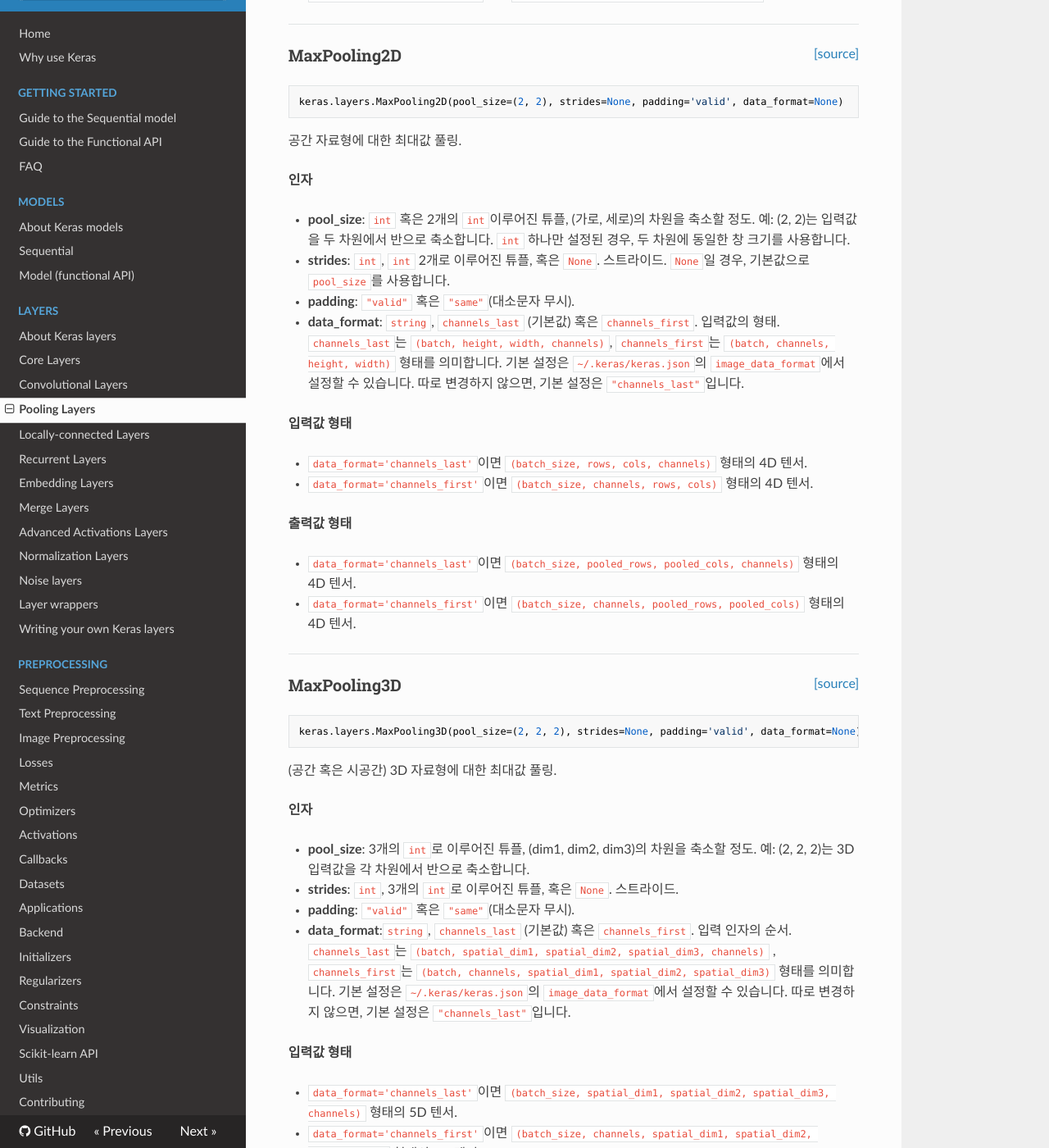
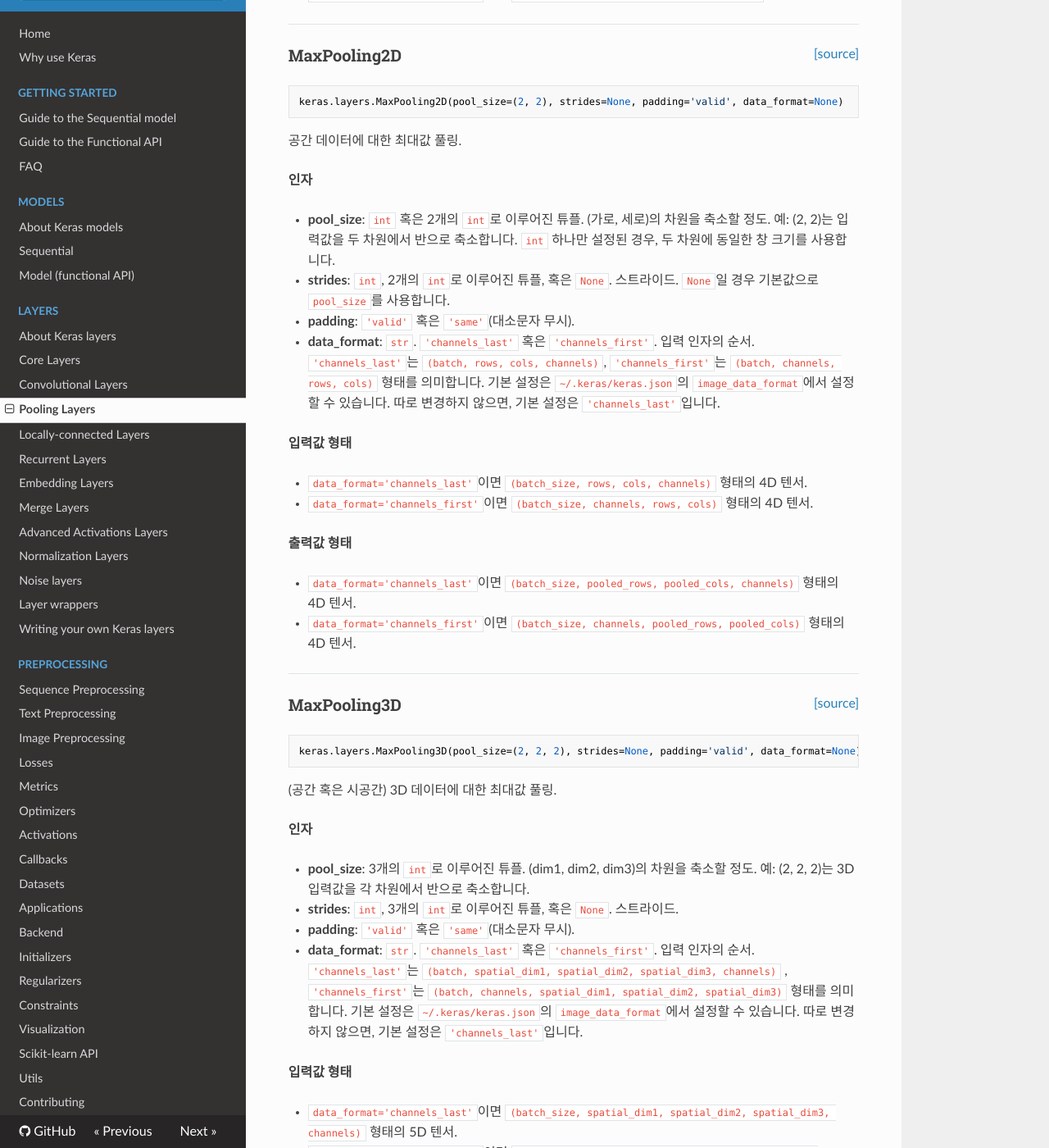
Before and after one commit to keras-team/keras-docs-ko, an MkDocs documentation site: the page built from sources/layers/pooling.md, in a window 1280 px wide and 1400 px high, scrolled down 714 px. Shown: the whole window at 82% size. Built offline with MkDocs 1.6.1, drawn with Linux system fonts in a browser that asks for light colours; nearby versions of some CDN libraries; some of the changed text lies outside the part shown.

Commit message:
Update pooling.md

````diff
--- a/sources/layers/pooling.md
+++ b/sources/layers/pooling.md
@@ -5,21 +5,20 @@
 keras.layers.MaxPooling1D(pool_size=2, strides=None, padding='valid', data_format='channels_last')
 ```
 
-시계열 자료형에 대한 최대값 풀링<sub>max pooling</sub>.
+시계열 데이터에 대한 최대값 풀링<sub>max pooling</sub>.
 
 __인자__
 
-- __pool_size__: `int`, 최대값 풀링 창<sub>window</sub>의 크기.
-- __strides__: `int`, 혹은 `None`. 차원을 축소할 정도.
+- __pool_size__: `int`. 최대값 풀링 창<sub>window</sub>의 크기.
+- __strides__: `int` 혹은 `None`. 차원을 축소할 정도.
     예: 2는 입력 값을 반으로 줄입니다.
     `None`일 경우, 기본값으로 `pool_size`을 사용합니다.
-- __padding__: `"valid"` 또는 `"same"`(대소문자 무시).
-- __data_format__: `string`,
-    `channels_last`(기본값) 혹은 `channels_first`.
+- __padding__: `str`. `'valid'` 또는 `'same'`(대소문자 무시).
+- __data_format__: `str`. `'channels_last'`(기본값) 혹은 `'channels_first'`.
     입력 인자의 순서.
-    `channels_last`는 `(batch, steps, features)`, `channels_first`는 `(batch, features, steps)` 형태를 의미합니다.
+    `'channels_last'`는 `(batch, steps, features)`, `'channels_first'`는 `(batch, features, steps)` 형태를 의미합니다.
 
-__입력값<sub>input</sub> 형태__
+__입력값 형태__
 
 - `data_format='channels_last'`이면
     `(batch_size, steps, features)`
@@ -46,25 +45,25 @@ __출력값<sub>output</sub> 형태__
 keras.layers.MaxPooling2D(pool_size=(2, 2), strides=None, padding='valid', data_format=None)
 ```
 
-공간 자료형에 대한 최대값 풀링.
+공간 데이터에 대한 최대값 풀링.
 
 __인자__
 
-- __pool_size__: `int` 혹은 2개의 `int`이루어진 튜플,
+- __pool_size__: `int` 혹은 2개의 `int`로 이루어진 튜플.
     (가로, 세로)의 차원을 축소할 정도.
     예: (2, 2)는 입력값을 두 차원에서 반으로 축소합니다.
     `int` 하나만 설정된 경우, 두 차원에 동일한 창 크기를 사용합니다.
-- __strides__: `int`, `int` 2개로 이루어진 튜플, 혹은 `None`. 스트라이드.
-    `None`일 경우, 기본값으로 `pool_size`를 사용합니다.
-- __padding__: `"valid"` 혹은 `"same"`(대소문자 무시).
-- __data_format__: `string`,
-    `channels_last` (기본값) 혹은 `channels_first`.
-    입력값의 형태.
-    `channels_last`는 `(batch, height, width, channels)`, `channels_first`는
-    `(batch, channels, height, width)` 형태를 의미합니다.
+- __strides__: `int`, 2개의 `int`로 이루어진 튜플, 혹은 `None`. 스트라이드.
+    `None`일 경우 기본값으로 `pool_size`를 사용합니다.
+- __padding__: `'valid'` 혹은 `'same'`(대소문자 무시).
+- __data_format__: `str`.
+    `'channels_last'` 혹은 `'channels_first'`.
+    입력 인자의 순서.
+    `'channels_last'`는 `(batch, rows, cols, channels)`, `'channels_first'`는
+    `(batch, channels, rows, cols)` 형태를 의미합니다.
     기본 설정은 `~/.keras/keras.json`의
     `image_data_format`에서 설정할 수 있습니다.
-    따로 변경하지 않으면, 기본 설정은 `"channels_last"`입니다.
+    따로 변경하지 않으면, 기본 설정은 `'channels_last'`입니다.
 
 __입력값 형태__
 
@@ -93,25 +92,25 @@ __출력값 형태__
 keras.layers.MaxPooling3D(pool_size=(2, 2, 2), strides=None, padding='valid', data_format=None)
 ```
 
-(공간 혹은 시공간) 3D 자료형에 대한 최대값 풀링.
+(공간 혹은 시공간) 3D 데이터에 대한 최대값 풀링.
 
 __인자__
 
-- __pool_size__: 3개의 `int`로 이루어진 튜플,
+- __pool_size__: 3개의 `int`로 이루어진 튜플.
     (dim1, dim2, dim3)의 차원을 축소할 정도.
     예: (2, 2, 2)는 3D 입력값을 각 차원에서 반으로 축소합니다.
 - __strides__: `int`, 3개의 `int`로 이루어진 튜플, 혹은 `None`. 스트라이드.
-- __padding__: `"valid"` 혹은 `"same"`(대소문자 무시).
-- __data_format__:`string`,
-    `channels_last` (기본값) 혹은 `channels_first`.
-    입력 인자의 순서. `channels_last`는
+- __padding__: `'valid'` 혹은 `'same'`(대소문자 무시).
+- __data_format__: `str`.
+    `'channels_last'` 혹은 `'channels_first'`.
+    입력 인자의 순서. `'channels_last'`는
     `(batch, spatial_dim1, spatial_dim2, spatial_dim3, channels)`
-    , `channels_first`는
+    , `'channels_first'`는
     `(batch, channels, spatial_dim1, spatial_dim2, spatial_dim3)`
     형태를 의미합니다.
     기본 설정은 `~/.keras/keras.json`의
     `image_data_format`에서 설정할 수 있습니다.
-    따로 변경하지 않으면, 기본 설정은 `"channels_last"`입니다.
+    따로 변경하지 않으면, 기본 설정은 `'channels_last'`입니다.
 
 __입력값 형태__
 
````
Also changed, not shown: other parts of sources/layers/pooling.md (+1 -1 lines).
